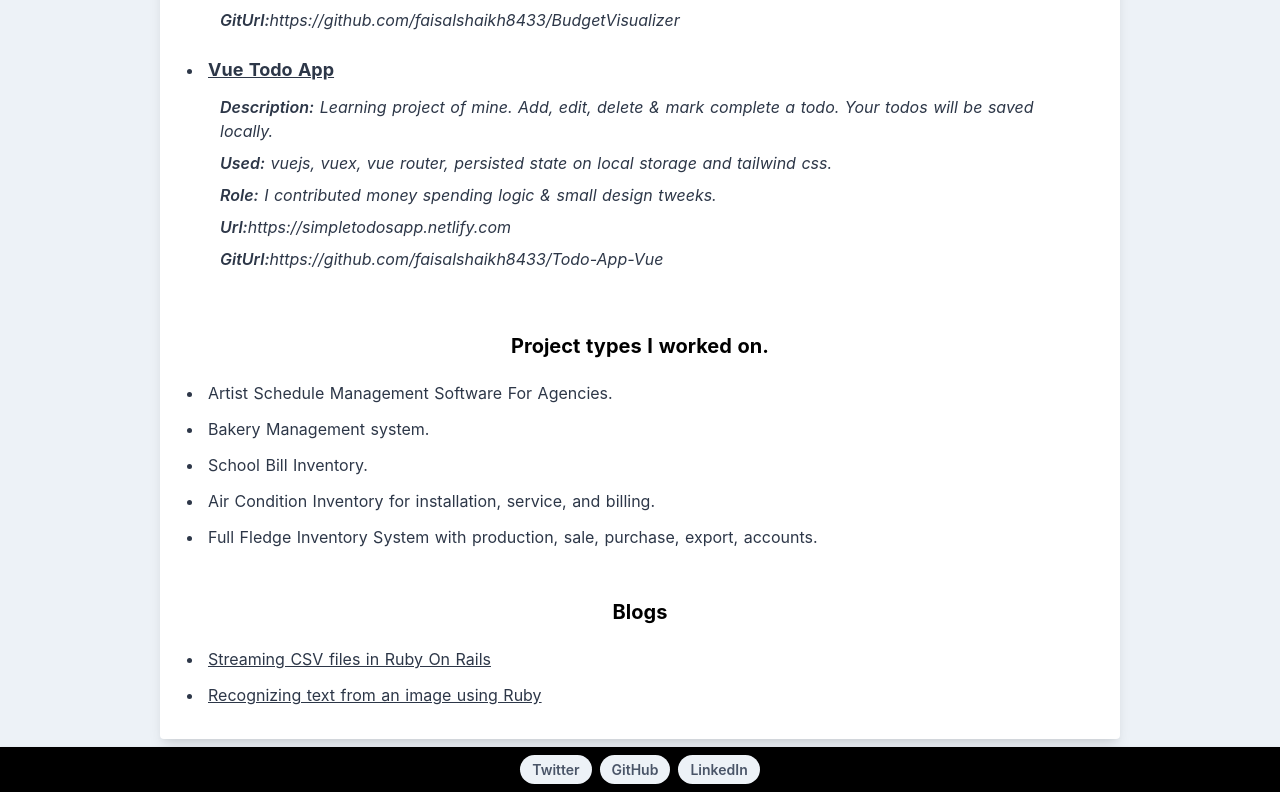
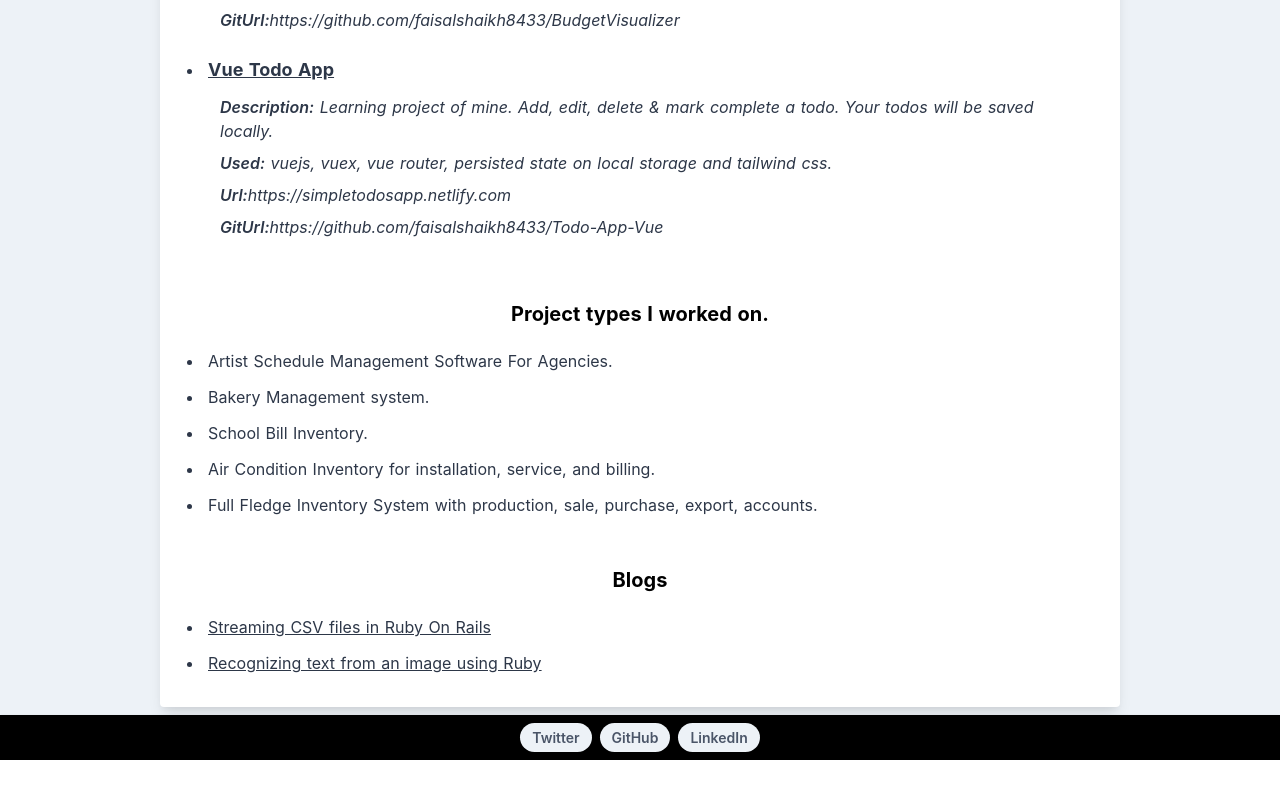
Before and after one commit to faisalshaikh8433/self-website, a Nuxt app: page /projects in a window 1280 px wide. Shown: the part 1437-2229 px from the top of the page. After the commit the page ends 2197 px from the top, so only its background shows below. Built offline with nearby package versions, Linux system fonts and the light colour scheme.

Commit message:
updates project page

```diff
--- a/pages/projects.vue
+++ b/pages/projects.vue
@@ -187,10 +187,6 @@
                 vuejs, vuex, vue router, persisted state on local storage and tailwind css.
               </p>
               <p class="p-1">
-                <span class="font-semibold">Role:</span>
-                I contributed money spending logic & small design tweeks.
-              </p>
-              <p class="p-1">
                 <span class="font-semibold">Url:</span>
                 <a
                   target="_blank"
@@ -234,7 +230,7 @@
               <a
                 target="_blank"
                 href="https://dev.to/faisalshaikh8433/streaming-csv-files-in-ruby-on-rails-2oda"
-                class="underline"
+                class="underline hover:text-blue-600"
               >Streaming CSV files in Ruby On Rails</a>
             </div>
           </li>
@@ -243,7 +239,7 @@
               <a
                 target="_blank"
                 href="https://dev.to/faisalshaikh8433/recognizing-text-from-an-image-using-ruby-2nj8"
-                class="underline"
+                class="underline hover:text-blue-600"
               >Recognizing text from an image using Ruby</a>
             </div>
           </li>
```
